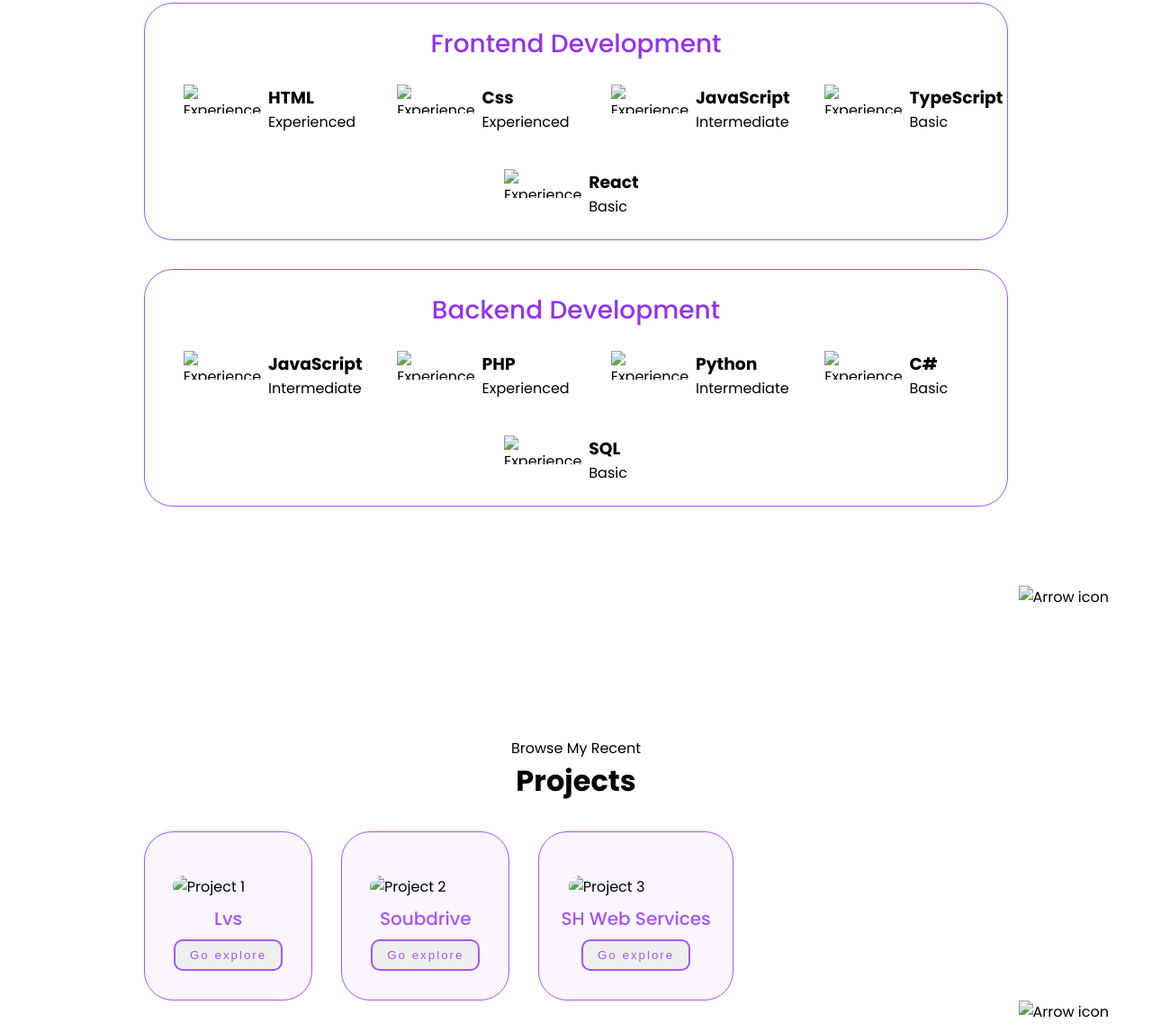
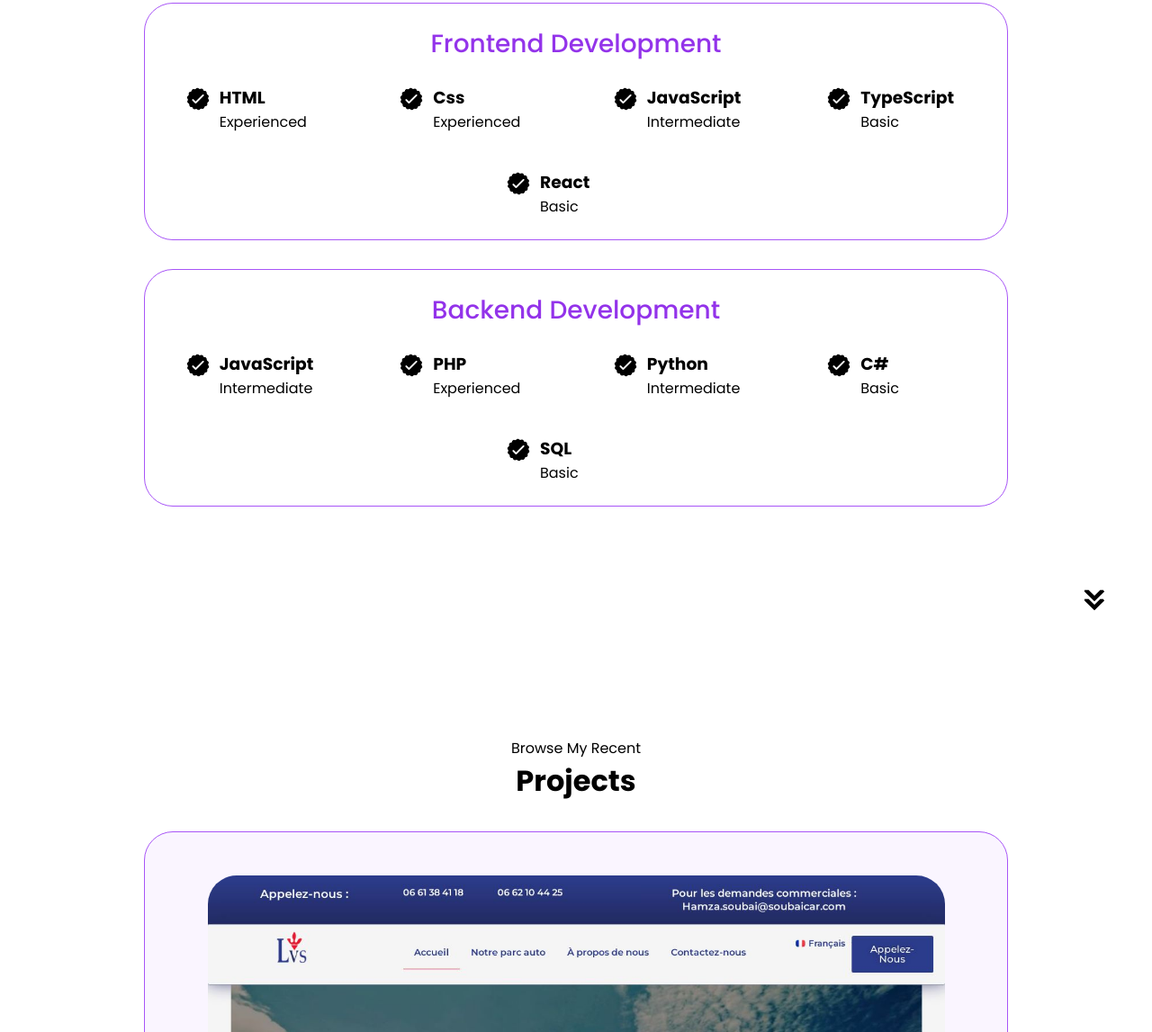
Before and after one commit to Belhajikram/portfolio, a plain HTML site: page index.html in a window 1280 px wide. Shown: the part 1727-2874 px from the top of the page at 90% size. Drawn offline with nearby package versions, Linux system fonts and the light colour scheme; the site is published under a folder, as on GitHub Pages, so addresses that start at the root find nothing.

Commit message:
Update index.html

```diff
--- a/index.html
+++ b/index.html
@@ -97,7 +97,7 @@
       <h1 class="title1">About Me</h1>
       <div class="section-container">
         <div class="pic_container">
-          <img src="/assets/pic.jpg" alt="Profile picture" class="about_pic" />
+          <img src="assets/pic.jpg" alt="Profile picture" class="about_pic" />
         </div>
         <div class="about-details">
           <div class="about-containers">
@@ -134,7 +134,7 @@
         </div>
       </div>
       <img
-        src="/assets/arrow.png"
+        src="assets/arrow.png"
         alt="Arrow icon"
         class="icon arrow"
         onclick="location.href='./#experience'"
@@ -150,7 +150,7 @@
             <div class="article-container">
               <article>
                 <img
-                  src="/assets/checkmark.png"
+                  src="assets/checkmark.png"
                   alt="Experience icon"
                   class="icon"
                 />
@@ -161,7 +161,7 @@
               </article>
               <article>
                 <img
-                  src="/assets/checkmark.png"
+                  src="assets/checkmark.png"
                   alt="Experience icon"
                   class="icon"
                 />
@@ -172,7 +172,7 @@
               </article>
               <article>
                 <img
-                  src="/assets/checkmark.png"
+                  src="assets/checkmark.png"
                   alt="Experience icon"
                   class="icon"
                 />
@@ -183,7 +183,7 @@
               </article>
               <article>
                 <img
-                  src="/assets/checkmark.png"
+                  src="assets/checkmark.png"
                   alt="Experience icon"
                   class="icon"
                 />
@@ -194,7 +194,7 @@
               </article>
               <article>
                 <img
-                  src="/assets/checkmark.png"
+                  src="assets/checkmark.png"
                   alt="Experience icon"
                   class="icon"
                 />
@@ -210,7 +210,7 @@
             <div class="article-container">
               <article>
                 <img
-                  src="/assets/checkmark.png"
+                  src="assets/checkmark.png"
                   alt="Experience icon"
                   class="icon"
                 />
@@ -221,7 +221,7 @@
               </article>
               <article>
                 <img
-                  src="/assets/checkmark.png"
+                  src="assets/checkmark.png"
                   alt="Experience icon"
                   class="icon"
                 />
@@ -232,7 +232,7 @@
               </article>
               <article>
                 <img
-                  src="/assets/checkmark.png"
+                  src="assets/checkmark.png"
                   alt="Experience icon"
                   class="icon"
                 />
@@ -243,7 +243,7 @@
               </article>
               <article>
                 <img
-                  src="/assets/checkmark.png"
+                  src="assets/checkmark.png"
                   alt="Experience icon"
                   class="icon"
                 />
@@ -254,7 +254,7 @@
               </article>
               <article>
                 <img
-                  src="/assets/checkmark.png"
+                  src="assets/checkmark.png"
                   alt="Experience icon"
                   class="icon"
                 />
@@ -268,7 +268,7 @@
         </div>
       </div>
       <img
-        src="/assets/arrow.png"
+        src="assets/arrow.png"
         alt="Arrow icon"
         class="icon arrow"
         onclick="location.href='./#projects'"
@@ -281,7 +281,7 @@
         <div class="about-containers">
           <div class="details-container color-container">
             <div class="article-container">
-              <img src="/assets/lvs.jpeg" alt="Project 1" class="project-img" />
+              <img src="assets/lvs.jpeg" alt="Project 1" class="project-img" />
             </div>
             <h2 class="sub-title1">Lvs</h2>
             <div class="btn-container">
@@ -302,7 +302,7 @@
           <div class="details-container color-container">
             <div class="article-container">
               <img
-                src="/assets/soubdrive.jpeg"
+                src="assets/soubdrive.jpeg"
                 alt="Project 2"
                 class="project-img"
               />
@@ -326,7 +326,7 @@
           <div class="details-container color-container">
             <div class="article-container">
               <img
-                src="/assets/webservicessh.jpeg"
+                src="assets/webservicessh.jpeg"
                 alt="Project 3"
                 class="project-img"
               />
@@ -350,7 +350,7 @@
         </div>
       </div>
       <img
-        src="/assets/arrow.png"
+        src="assets/arrow.png"
         alt="Arrow icon"
         class="icon arrow1"
         onclick="location.href='./#contact'"
@@ -366,7 +366,7 @@
           <div class="contact-info-up-container">
             <div class="contact-info-container">
               <img
-                src="/assets/email.png"
+                src="assets/email.png"
                 alt="Email icon"
                 class="icon contact-icon email-icon"
               />
@@ -378,7 +378,7 @@
             </div>
             <div class="contact-info-container">
               <img
-                src="/assets/linkedin.png"
+                src="assets/linkedin.png"
                 alt="Linkedin icon"
                 class="icon contact-icon"
               />
```
